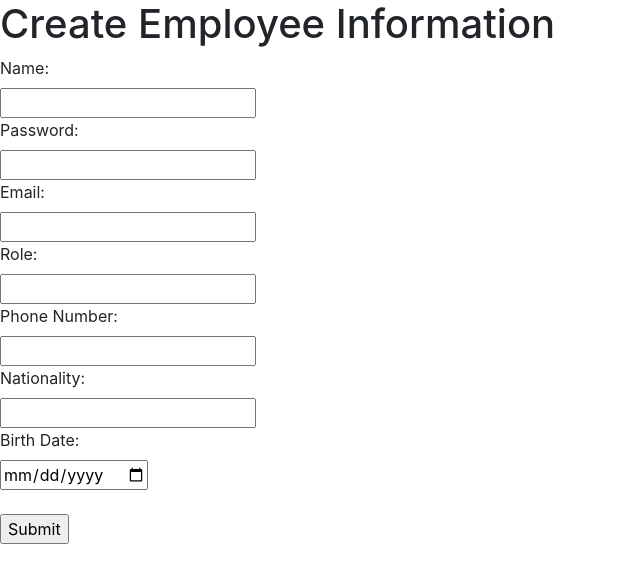
After one commit to jamochl/aged_care_group2_ict30017, a PHP site: page /create-staff.php in a window 1280 px wide. The commit adds this page. Shown: the top 583 px of the page, without its empty margins (0-640 px from the left). Run offline with PHP 8.4, Linux system fonts and the light colour scheme.

Commit message:
upload new staff pages

```diff
--- a/sql/01_init.sql
+++ b/sql/01_init.sql
@@ -27,10 +27,13 @@ CREATE TABLE Inventory (
 );
 
 CREATE TABLE Staff (
-    Id INT PRIMARY KEY,
+    Id INT AUTO_INCREMENT PRIMARY KEY,
     Name VARCHAR(255),
     PasswordHash VARCHAR(255),
     Contact VARCHAR(255),
+    BirthDate DATETIME,
+    Nationality VARCHAR(255),
+    PhoneNumber VARCHAR(255),
     RoleId INT
 );
 
--- /dev/null
+++ b/src/create-staff.php
@@ -0,0 +1,30 @@
+<!DOCTYPE html>
+<html lang="en">
+<head>
+    <meta charset="UTF-8">
+    <meta name="viewport" content="width=device-width, initial-scale=1.0">
+    <title>Create Staff Info</title>
+    <!-- Bootstrap CSS -->
+    <link href="https://stackpath.bootstrapcdn.com/bootstrap/4.5.2/css/bootstrap.min.css" rel="stylesheet">
+</head>
+<body>
+    <h1>Create Employee Information</h1>
+    <form action="process-employee.php" method="post">
+        <label for="name">Name:</label><br>
+        <input type="text" id="name" name="name"><br>
+        <label for="password">Password:</label><br>
+        <input type="text" id="password" name="password"><br>
+        <label for="email">Email:</label><br>
+        <input type="email" id="email" name="email"><br>
+        <label for="role">Role:</label><br>
+        <input type="text" id="role" name="role"><br>
+        <label for="phone">Phone Number:</label><br>
+        <input type="text" id="phone" name="phone"><br>
+        <label for="nationality">Nationality:</label><br>
+        <input type="text" id="nationality" name="nationality"><br>
+        <label for="birthDate">Birth Date:</label><br>
+        <input type="date" id="birthDate" name="birthDate"><br><br>
+        <input type="submit" value="Submit">
+    </form>
+</body>
+</html>
```
Also changed, not shown: sql/02_seed.sql (+5 -5 lines), src/process-employee.php (added, +45 -0 lines), src/staff-info.php (+12 -2 lines).
